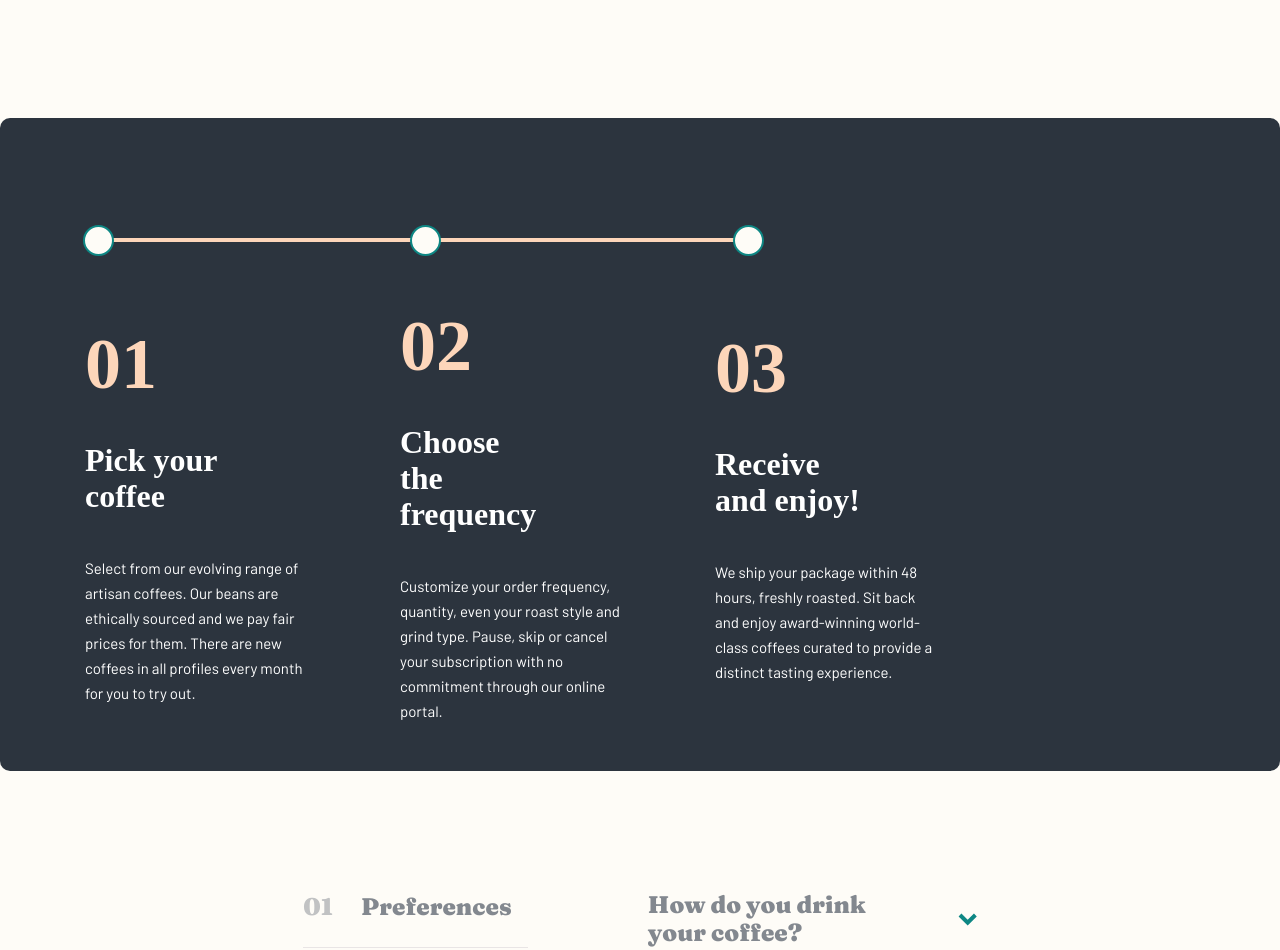
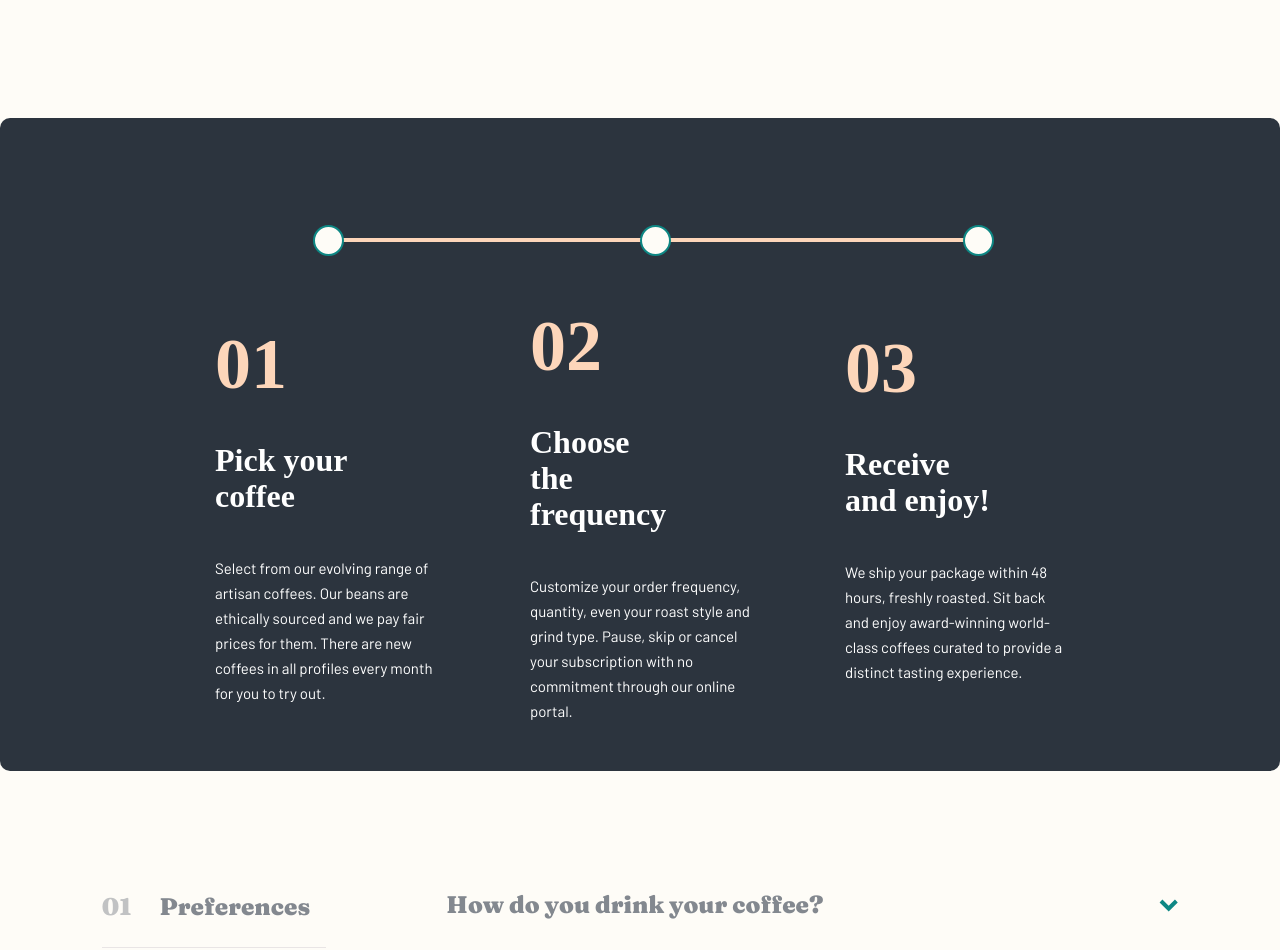
Before and after one commit to caarlosdamian/coffeeroasters-subscription-site, a React (Vite) app: page /plan in a window 1280 px wide. Shown: the part 582-1532 px from the top of the page. Built offline with nearby package versions, Linux system fonts and the light colour scheme; a web font is replaced by a local one.

Commit message:
feat(components): added disable property to plan section

```diff
--- a/src/hooks/useSelection.ts
+++ b/src/hooks/useSelection.ts
@@ -18,6 +18,10 @@ export const useSelection = () => {
       value: '',
       selected: false,
     },
+    coffe5: {
+      value: '',
+      selected: false,
+    },
   });
 
   return {
--- a/src/pages/plan/Plan.scss
+++ b/src/pages/plan/Plan.scss
@@ -16,6 +16,8 @@
     height: 1028px;
     padding: 80px 24px;
     margin-bottom: 120px;
+    display: flex;
+    align-items: center;
     @include tokens.for-size(tablet-portrait-up) {
       width: 768px;
       height: 640px;
@@ -99,6 +101,10 @@
       flex-direction: column;
       gap: 18px;
       margin-bottom: 42px;
+      min-width: 732px;
+      @include tokens.for-size(desktop-up) {
+        min-width: 732px;
+      }
       &.open {
         margin-bottom: 100px;
       }
@@ -118,6 +124,9 @@
             tokens.$line-height-28,
             tokens.$font-family-fraunces
           );
+          @include tokens.for-size(desktop-up) {
+            max-width: 100%;
+          }
         }
 
         .question__arrow {
--- a/src/pages/plan/Plan.tsx
+++ b/src/pages/plan/Plan.tsx
@@ -3,9 +3,12 @@ import { coffeSections } from '../../utils/data';
 import { Question } from '../../components/question/Question';
 import { useSelection } from '../../hooks/useSelection';
 import './Plan.scss';
+import { useMemo } from 'react';
 
 export const Plan = () => {
   const { selection, setSelection } = useSelection();
+  const sectionDisable = useMemo(() => selection.coffe1.value === 'Capsule', [selection.coffe1.value])
+
   return (
     <div className="plan">
       <ImgCard
@@ -58,6 +61,7 @@ export const Plan = () => {
               key={item.id}
               setSelection={setSelection}
               selection={selection}
+              disable={sectionDisable && item.id === 'coffe4'}
             />
           ))}
         </div>
```
Also changed, not shown: src/components/question/Question.tsx (+6 -2 lines).
